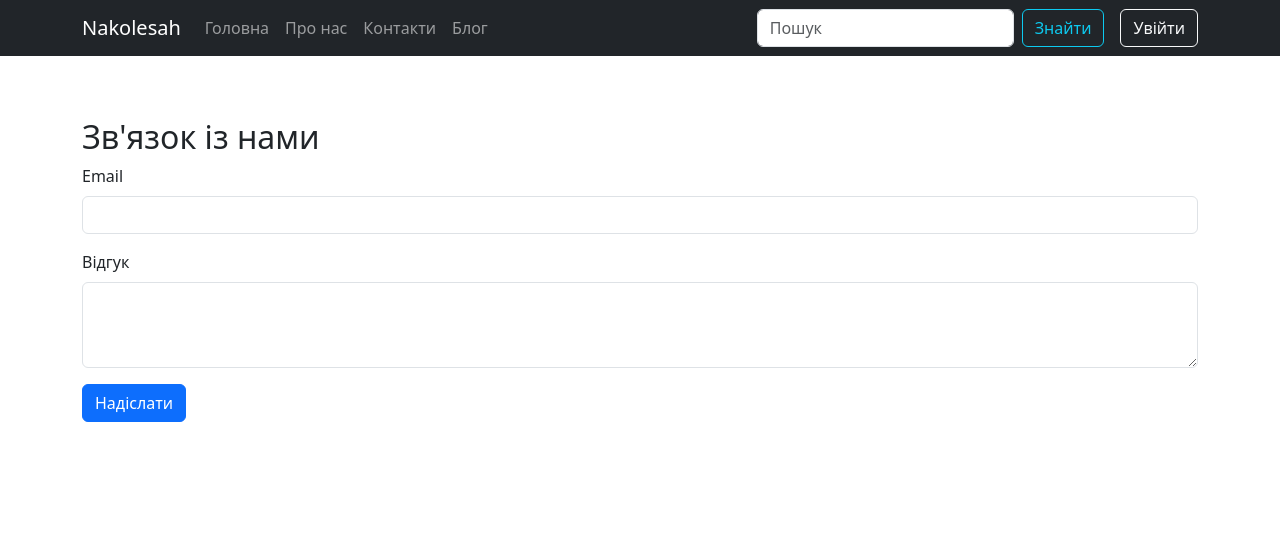
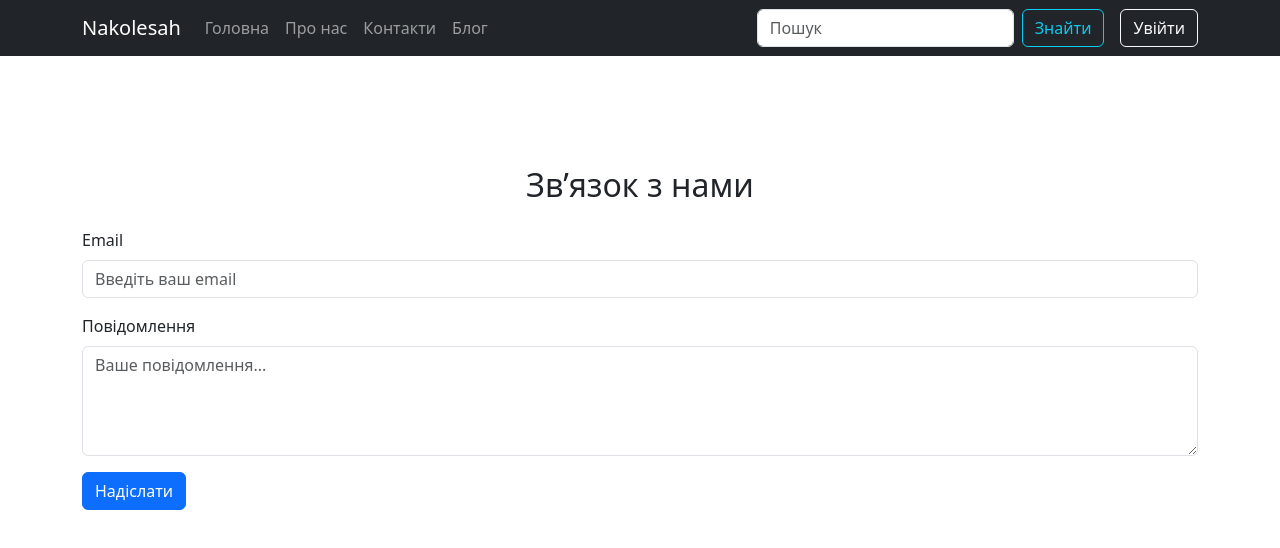
Before and after one commit to Dmytro183/react-lab7-newapp, a React (Create React App) app in the folder new-app/: page /contacts in a window 1280 px wide. Shown: the top 548 px of the page. Built offline with nearby package versions, Linux system fonts and the light colour scheme.

Commit message:
Step 10: add contact form with email & message validation

```diff
--- a/new-app/src/pages/Contacts.js
+++ b/new-app/src/pages/Contacts.js
@@ -1,28 +1,71 @@
-import React, { useState } from 'react';
-import { Container, Form, Button } from 'react-bootstrap';
+import React, { useState } from "react";
+import { Container, Form, Button, Alert } from "react-bootstrap";
 
 function Contacts() {
   const [email, setEmail] = useState('');
-  const [feedback, setFeedback] = useState('');
+  const [message, setMessage] = useState('');
+  const [error, setError] = useState('');
+  const [success, setSuccess] = useState(false);
 
   const handleSubmit = (e) => {
     e.preventDefault();
-    alert(`Email: ${email}\nВідгук: ${feedback}`);
+
+    // Email перевірка
+    const emailRegex = /^[^\s@]+@[^\s@]+\.[^\s@]+$/;
+    if (!email || !emailRegex.test(email)) {
+      setError("Будь ласка, введіть коректний email");
+      setSuccess(false);
+      return;
+    }
+
+    // Повідомлення перевірка
+    if (!message || message.length < 10) {
+      setError("Повідомлення має містити мінімум 10 символів");
+      setSuccess(false);
+      return;
+    }
+
+    setError('');
+    setSuccess(true);
+    alert(`Ваше повідомлення надіслано!\nEmail: ${email}\nПовідомлення: ${message}`);
+    setEmail('');
+    setMessage('');
   };
 
   return (
-    <Container className="mt-5">
-      <h2>Зв'язок із нами</h2>
+    <Container className="mt-5 pt-5">
+      <h2 className="mb-4 text-center">Зв’язок з нами</h2>
+
+      {error && <Alert variant="danger">{error}</Alert>}
+      {success && <Alert variant="success">Дякуємо! Ваш відгук надіслано.</Alert>}
+
       <Form onSubmit={handleSubmit}>
-        <Form.Group controlId="formEmail">
+        <Form.Group className="mb-3" controlId="formEmail">
           <Form.Label>Email</Form.Label>
-          <Form.Control type="email" value={email} onChange={e => setEmail(e.target.value)} required />
+          <Form.Control
+            type="email"
+            placeholder="Введіть ваш email"
+            value={email}
+            onChange={(e) => setEmail(e.target.value)}
+            required
+          />
         </Form.Group>
-        <Form.Group controlId="formFeedback" className="mt-3">
-          <Form.Label>Відгук</Form.Label>
-          <Form.Control as="textarea" rows={3} value={feedback} onChange={e => setFeedback(e.target.value)} required />
+
+        <Form.Group className="mb-3" controlId="formMessage">
+          <Form.Label>Повідомлення</Form.Label>
+          <Form.Control
+            as="textarea"
+            rows={4}
+            placeholder="Ваше повідомлення..."
+            value={message}
+            onChange={(e) => setMessage(e.target.value)}
+            required
+          />
         </Form.Group>
-        <Button type="submit" className="mt-3">Надіслати</Button>
+
+        <Button variant="primary" type="submit">
+          Надіслати
+        </Button>
       </Form>
     </Container>
   );
```
